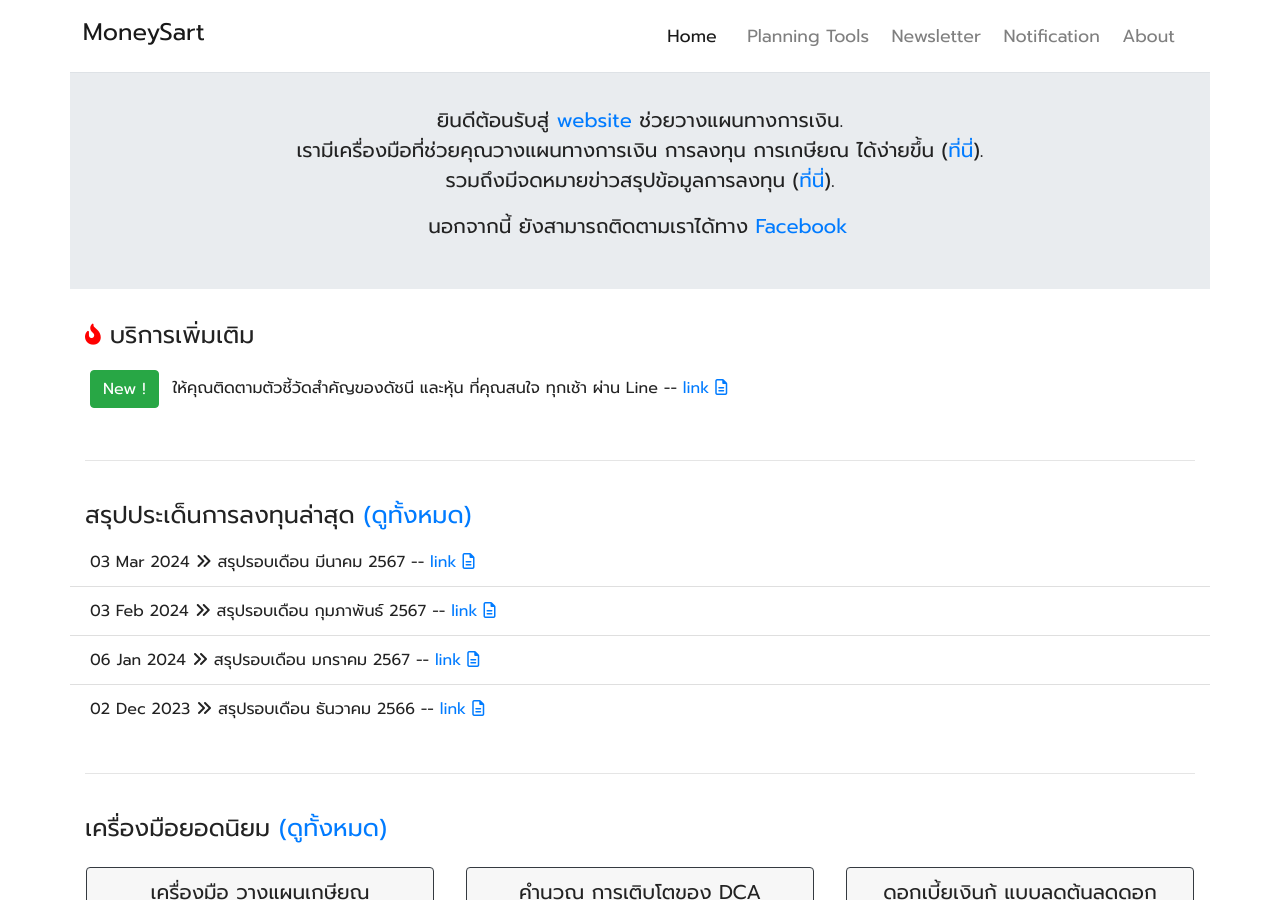
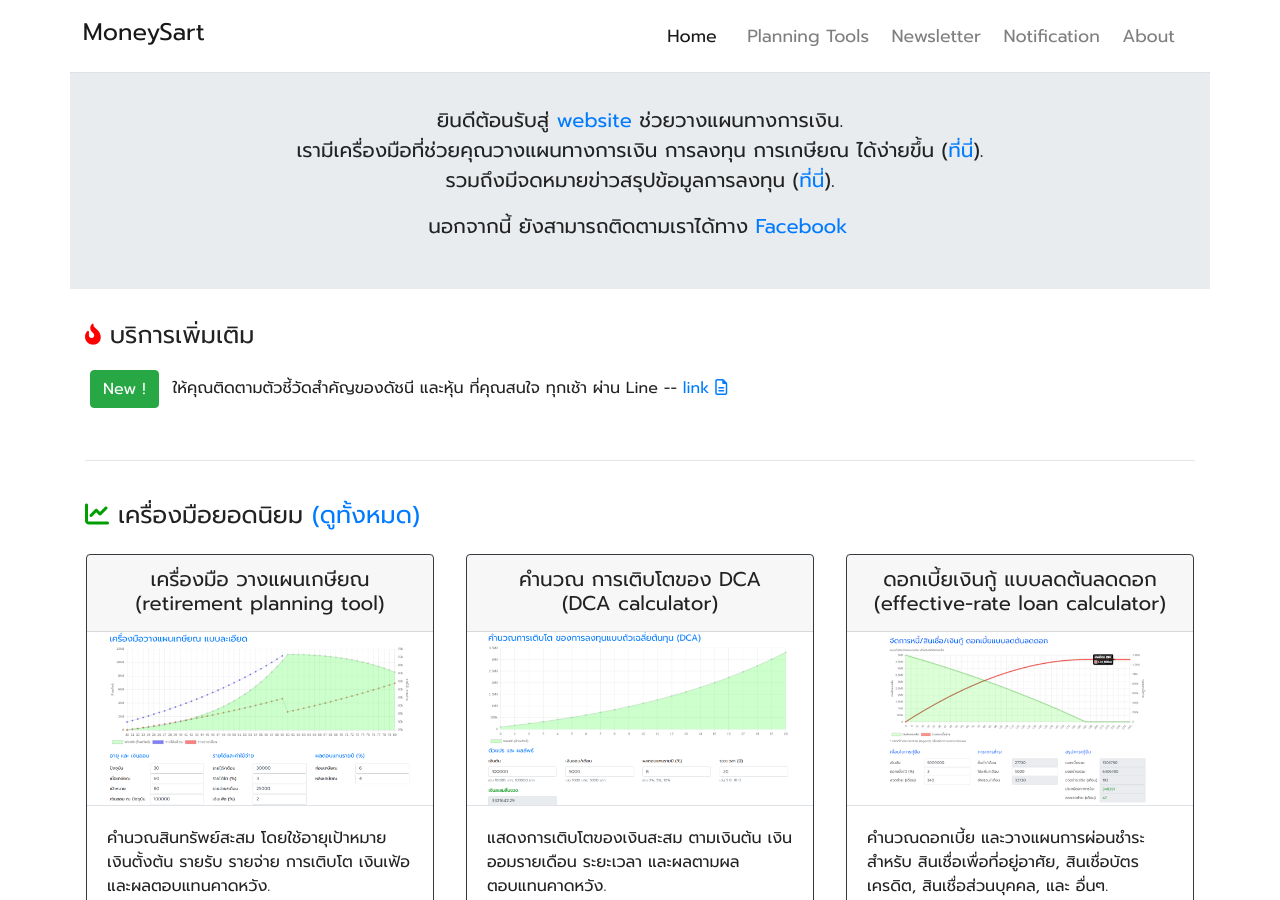
Before and after one commit to moneysart/moneysart.github.io, a Jekyll site: the page built from index.html, in a window 1280 px wide and 900 px high. Built offline with Jekyll 4.4.1, drawn with Linux system fonts in a browser that asks for light colours; nearby versions of some CDN libraries.

Commit message:
remove news from HOME

```diff
--- a/index.html
+++ b/index.html
@@ -60,42 +60,10 @@ canonical_url: /
 
 
 
-    <!-- title -->
-    <div class="text-left">
-        <h4 class="d-inline-block mb-2 text-black">
-            สรุปประเด็นการลงทุนล่าสุด
-            <a href="{{ site.baseurl }}/newsletter/">(ดูทั้งหมด)</a>
-        </h4>
-    </div>
-
-    <!-- items -->
-    <div class="row mb-2 pb-2">
-        <div class="col-12 p-0">
-            <ul class="list-group-flush px-0">
-                {% for post in site.tags.summary limit: 4 %}
-                <li class="list-group-item">
-                    {% capture title_full %}{{ post.title }}{% endcapture %}
-                    {% assign title_lines = title_full | split: ", " %}
-                    {{ post.date | date_to_string }} <i class="fas fa-angle-double-right"></i>
-                    สรุป{{ title_lines[1] }} --
-                    <a href="{{ post.permalink | prepend: site.baseurl }}">
-                        link <i class="far fa-file-alt"></i>
-                    </a>
-                </li>
-                {% endfor %}
-            </ul>
-        </div>
-    </div>
-
-
-
-    <hr class="pb-4">
-
-
-
     <!-- popular tools -->
     <div class="text-left">
         <h4 class="d-inline-block mb-2 text-black">
+            <i class="fa-solid fa-chart-line" style="color: #009f00;"></i>
             เครื่องมือยอดนิยม
             <a href="{{ site.baseurl }}/tools/">(ดูทั้งหมด)</a>
         </h4>
```
